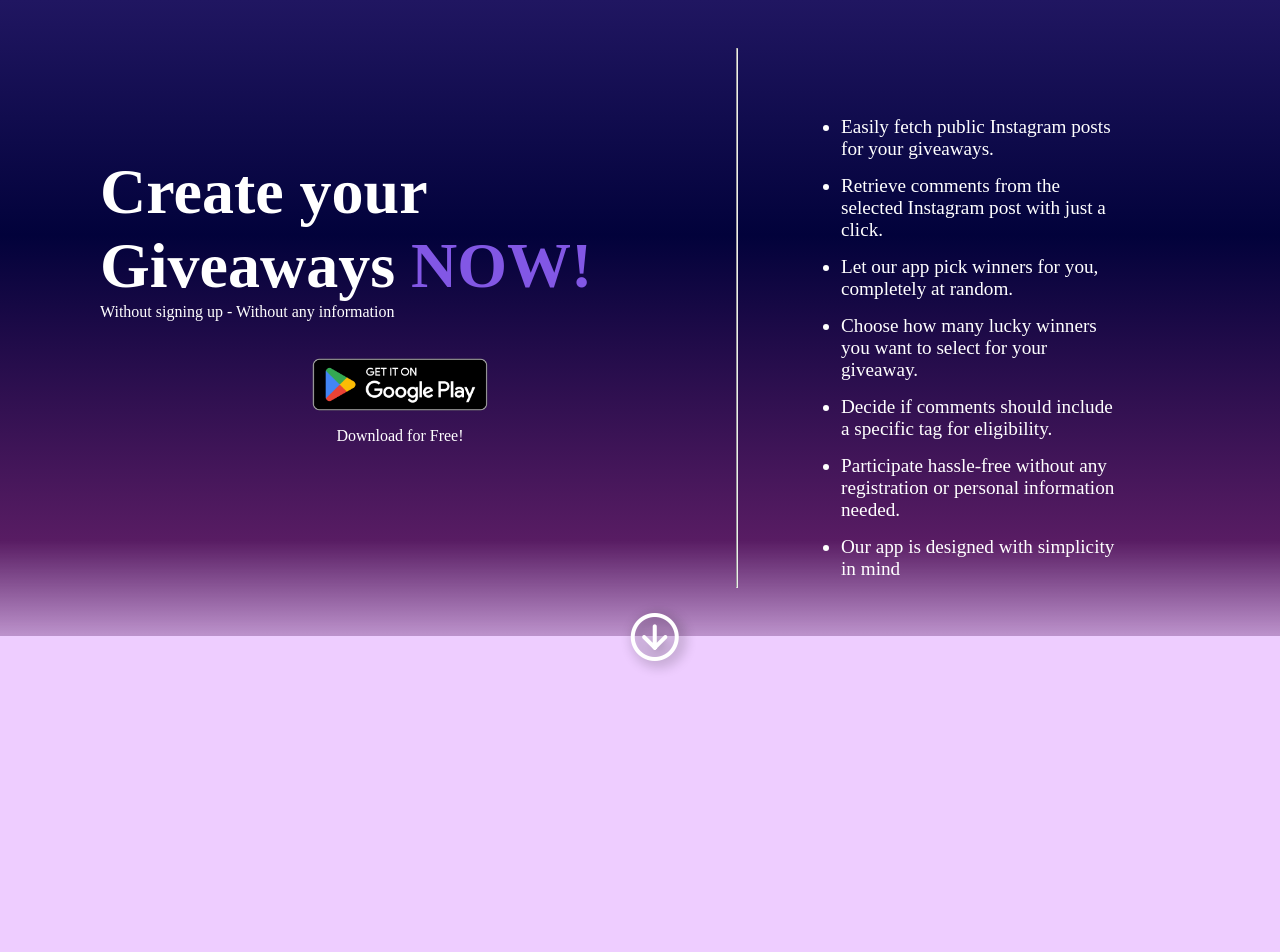
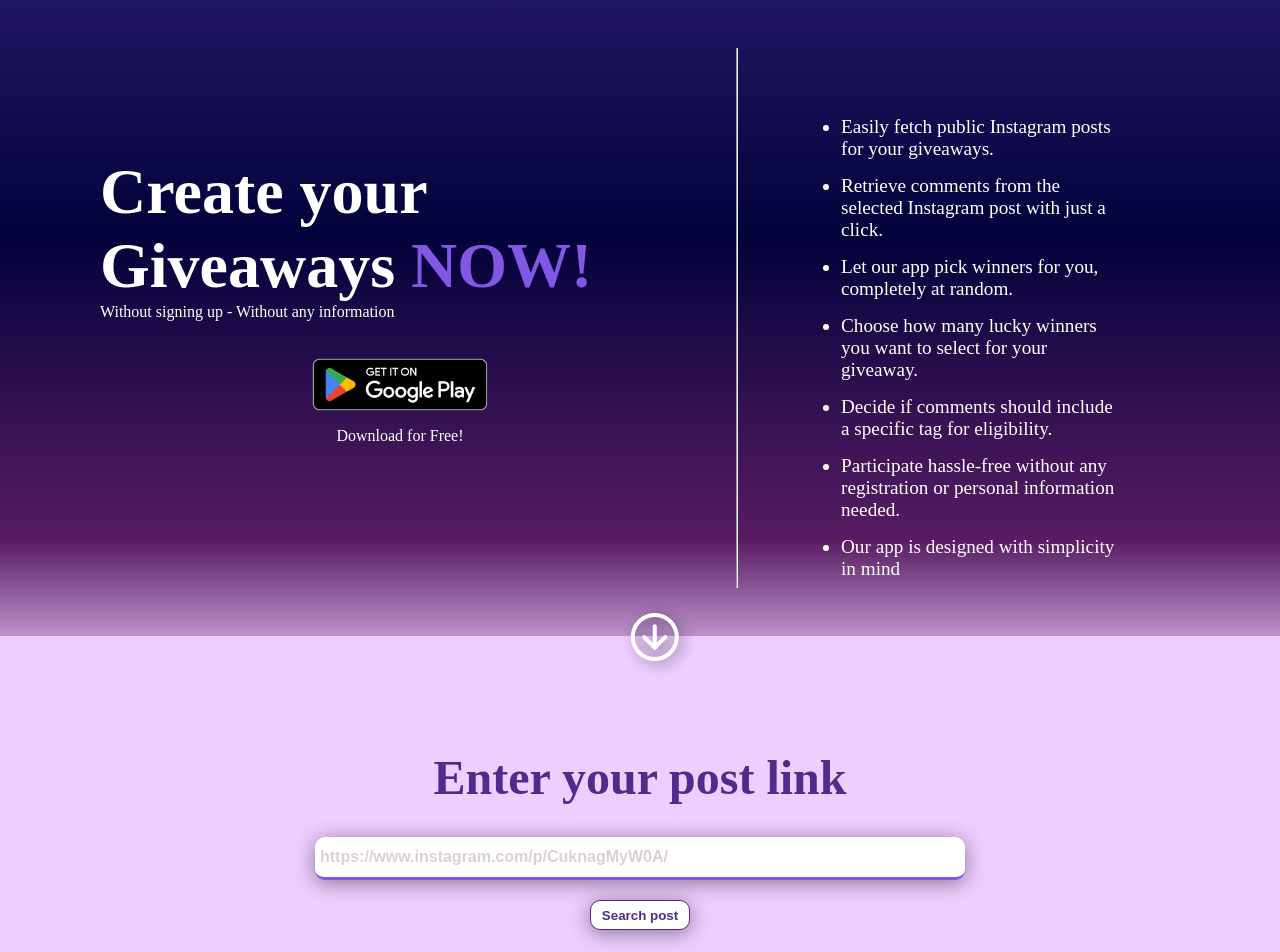
Before and after one commit to KenanAljaber/social-media-giveaway, an Angular app: page / in a window 1280 px wide. Shown: the top 952 px of the page. Before the commit the page ends 800 px from the top, so only its background shows below. Built offline with nearby package versions, Linux system fonts and the light colour scheme.

Commit message:
modify and include the fetchingdesktop hero in the home-page

```diff
--- a/src/app/fetching/components/search-post-widget/search-post-widget.component.html
+++ b/src/app/fetching/components/search-post-widget/search-post-widget.component.html
@@ -1,12 +1,13 @@
 <div class="main">
+    <h1 class="title">Enter your post link</h1>
     <div class="search-widget">
-        <input type="text" [(ngModel)]="postURL">
-        <button (click)="searchPost()">Search post</button>
-        {{postURL | json}}
-        {{resp | json}}
+        <input class="link-input" type="text" [(ngModel)]="postURL" placeholder="https://www.instagram.com/p/CuknagMyW0A/">
+        <button class="link-search-btn" (click)="searchPost()">Search post</button>
+        <!-- {{postURL | json}}
+        {{resp | json}} -->
     </div>
 
-    <div class="comments" *ngIf="comments && comments.length>0">
+    <!-- <div class="comments" *ngIf="comments && comments.length>0">
         <div class="comment" *ngFor="let comment of comments">
             <div class="comment-row">
                 <div class="user">
@@ -17,4 +18,4 @@
             </div>
         </div>
     </div>
-</div>
+</div> -->
--- a/src/app/fetching/components/search-post-widget/search-post-widget.component.scss
+++ b/src/app/fetching/components/search-post-widget/search-post-widget.component.scss
@@ -1,13 +1,66 @@
 .main {
     display: flex;
     flex-direction: column;
+    padding-bottom: 50px;
+    margin-bottom: 50px;
+
+    .title{
+        color: var(--primary-color);
+        font-size: 3rem;
+        text-align: center;
+        margin-top: 5%;
+    }
+
     .search-widget {
         display: flex;
         flex-direction: column;
         gap: 10px;
         margin: 0 auto;
+        width: 100%;
         justify-content: center;
         align-items: center;
+
+        .link-input{
+            padding: 5px;
+            font-weight: 700;
+            box-shadow: 0px 3px 20px #0000006e;
+            font-family: sans-serif;
+            color: var(--accent-dark-color);
+            border-radius: 10px;
+            outline: none;
+            height: 30px;
+            font-size: 1rem;
+            display: block;
+            width: 50%;
+            border-style: none;
+            border-bottom: 3px solid var(--accent-color);
+            margin-bottom: 10px;
+        }
+        .link-input::placeholder{
+            color: rgba(132, 89, 126, 0.285);
+        }
+        .link-search-btn{
+            padding: 3px;
+            border: 1px solid var(--primary-color);
+            font-family: sans-serif;
+            color: var(--primary-color);
+            background: white;
+            width: 100px;
+            font-weight: 700;
+            border-radius: 10px;
+            outline: none;
+            height: 30px;
+            transition: 0.5s;
+            box-shadow: 0px 3px 20px #0000006e;
+
+        }
+        .link-search-btn:hover{
+            color: white;
+            background-color: var(--primary-color);
+            transform: scale(1.2);
+            cursor: pointer;
+        }
+
     }
 
     .comments {
--- a/src/app/fetching/pages/home-page/home-page.component.html
+++ b/src/app/fetching/pages/home-page/home-page.component.html
@@ -1,6 +1,8 @@
 <div class="main">
-    <fetching-desktop-hero-section [style.height]="'100vh'">
+    <fetching-desktop-hero-section>
 
     </fetching-desktop-hero-section>
 
+    <fetching-search-post-widget></fetching-search-post-widget>
+
 </div>
```
